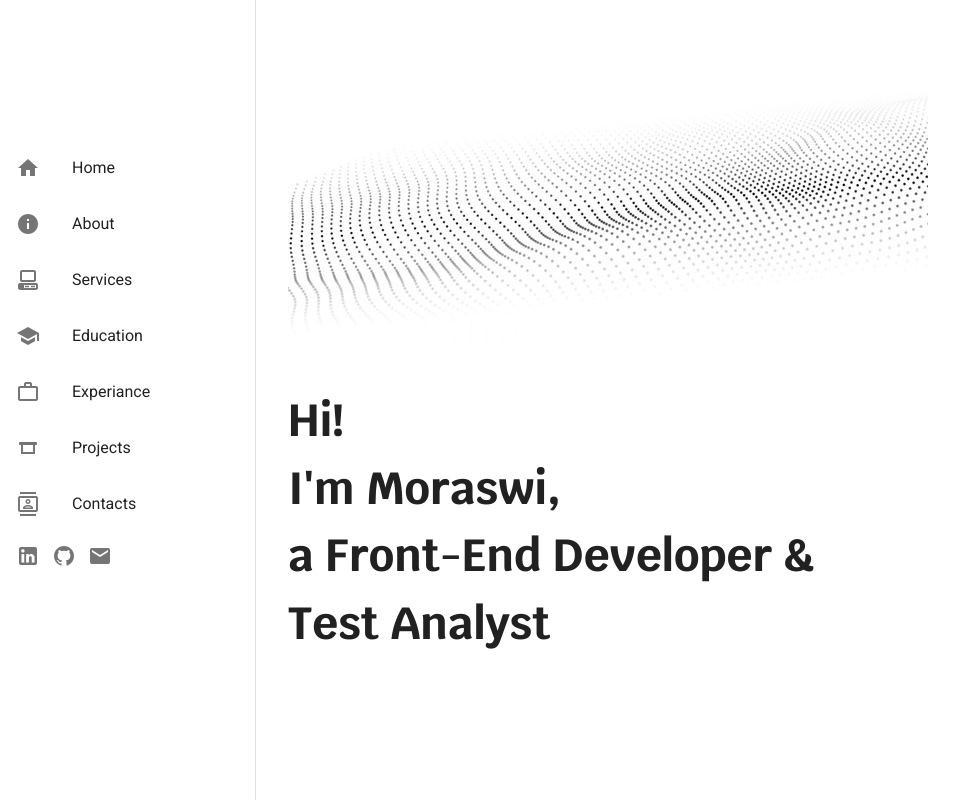
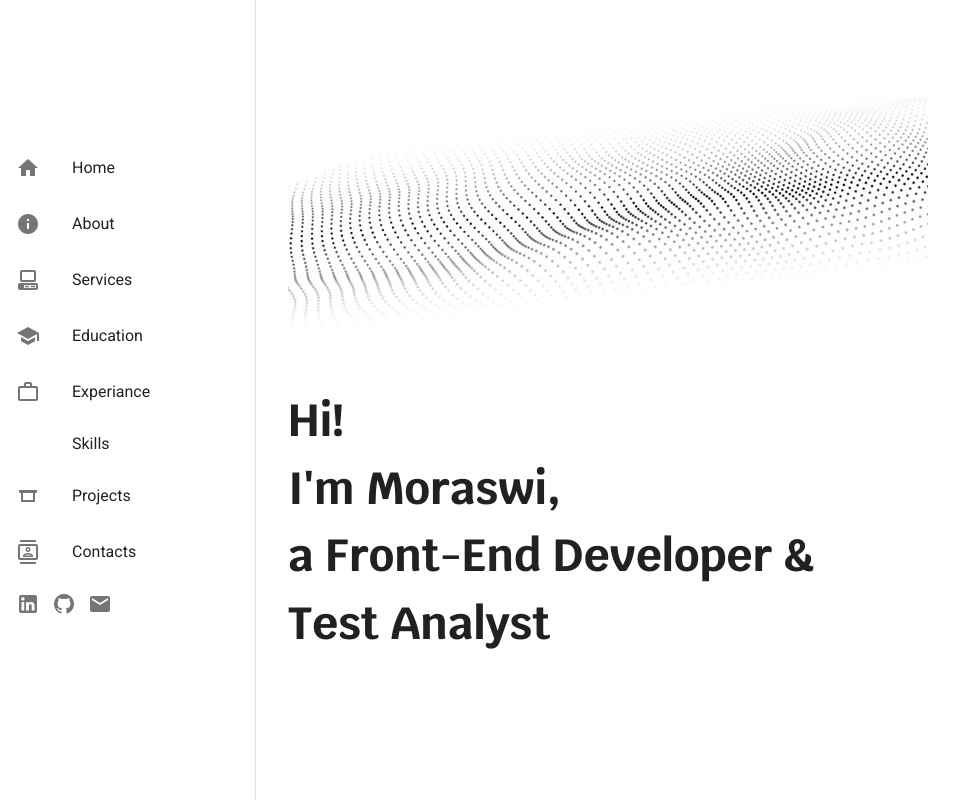
Before and after one commit to moraswi/portfolio, a Vue app: page / in a window 1280 px wide. Shown: the top 802 px of the page, without its empty margins (0-974 px from the left). Built offline with nearby package versions, Linux system fonts and the light colour scheme.

Commit message:
project name

```diff
--- a/public/index.html
+++ b/public/index.html
@@ -5,7 +5,7 @@
     <meta http-equiv="X-UA-Compatible" content="IE=edge" />
     <meta name="viewport" content="width=device-width,initial-scale=1.0" />
     <link rel="icon" href="<%= BASE_URL %>favicon.ico" />
-    <title><%= htmlWebpackPlugin.options.title %></title>
+    <title>lekgothoane moraswi</title>
     <link
       rel="stylesheet"
       href="https://fonts.googleapis.com/css?family=Roboto:100,300,400,500,700,900"
@@ -24,9 +24,8 @@
   <body>
     <noscript>
       <strong
-        >We're sorry but <%= htmlWebpackPlugin.options.title %> doesn't work
-        properly without JavaScript enabled. Please enable it to
-        continue.</strong
+        >We're sorry but portfolio doesn't work properly without JavaScript
+        enabled. Please enable it to continue.</strong
       >
     </noscript>
     <div id="app"></div>
--- a/src/App.vue
+++ b/src/App.vue
@@ -81,6 +81,16 @@
               </v-list-item-icon>
               <v-list-item-content>
                 <v-list-item-title>Experiance</v-list-item-title>
+              </v-list-item-content>
+            </v-list-item>
+
+            <!-- Skills -->
+            <v-list-item href="#skills">
+              <v-list-item-icon>
+                <v-icon>mdi-Cog</v-icon>
+              </v-list-item-icon>
+              <v-list-item-content>
+                <v-list-item-title>Skills</v-list-item-title>
               </v-list-item-content>
             </v-list-item>
 
--- a/src/components/Home/HomeComponents/Skills.vue
+++ b/src/components/Home/HomeComponents/Skills.vue
@@ -1,13 +1,13 @@
 <template>
   <div class="mt-5">
     <!-- margin card -->
-    <!-- <v-card
+    <v-card
       class="transparent hidden-sm-and-down"
-      height="70"
+      height="120"
       flat
       tile
-    ></v-card> -->
-    <p class="grey--text text2 mt-16">SKILLS</p>
+    ></v-card>
+    <p class="grey--text text2">SKILLS</p>
     <h2>SOME OF MY SKILLS</h2>
 
     <v-row class="mt-3">
```
